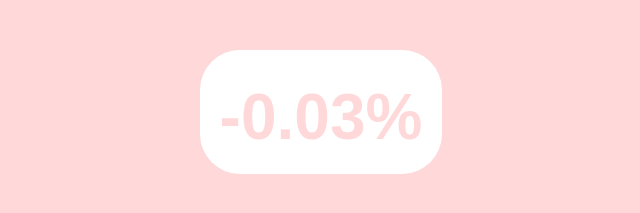
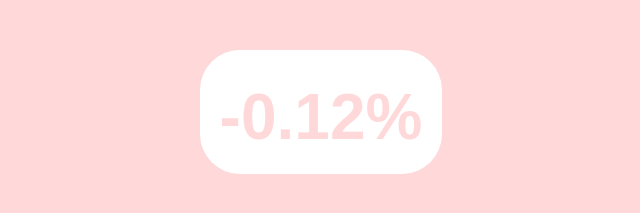
Before and after one commit to brycedorn/market-vibe, a plain HTML site: page index.html in a window 1280 px wide. Shown: the part 401-614 px from the top of the page, 319-959 px from the left. Drawn offline with Linux system fonts and the light colour scheme.

Commit message:
Deploying to gh-pages from  @ 5fb5195ecb50fae0e42ed5a79d78eec31ddffd7c 🚀

```diff
--- a/index.html
+++ b/index.html
@@ -1 +1 @@
-<!DOCTYPE html><html><head><title>Market is 😐 today.</title><meta charset="utf-8"><link rel="preconnect" href="https://finnhub.io"></head><body style="margin:0"><div style="width:100%;height:100vh;display:flex;flex-direction:column;align-items:center;justify-content:center;background-color:rgba(255,0,0,.15);font-family:sans-serif"><h1 style="font-size:12em;cursor:default;margin:0">😐</h1><h2 style="border-radius:40px;background:#fff;cursor:default;padding:30px 20px 20px;color:rgba(255,0,0,.15);font-size:4em">-0.03%</h2></div> </body></html>
+<!DOCTYPE html><html><head><title>Market is 😐 today.</title><meta charset="utf-8"><link rel="preconnect" href="https://finnhub.io"></head><body style="margin:0"><div style="width:100%;height:100vh;display:flex;flex-direction:column;align-items:center;justify-content:center;background-color:rgba(255,0,0,.15);font-family:sans-serif"><h1 style="font-size:12em;cursor:default;margin:0">😐</h1><h2 style="border-radius:40px;background:#fff;cursor:default;padding:30px 20px 20px;color:rgba(255,0,0,.15);font-size:4em">-0.12%</h2></div> </body></html>
```
